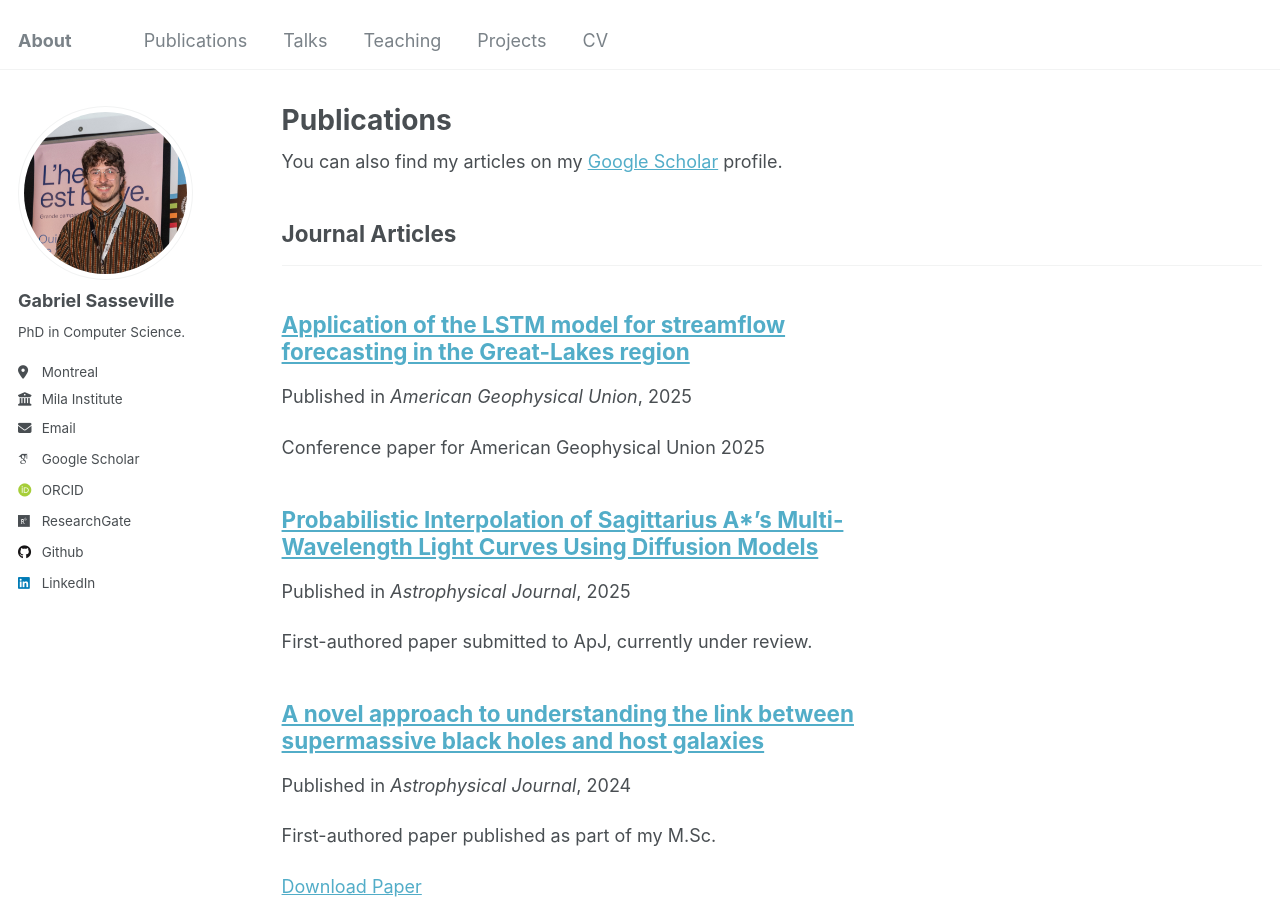
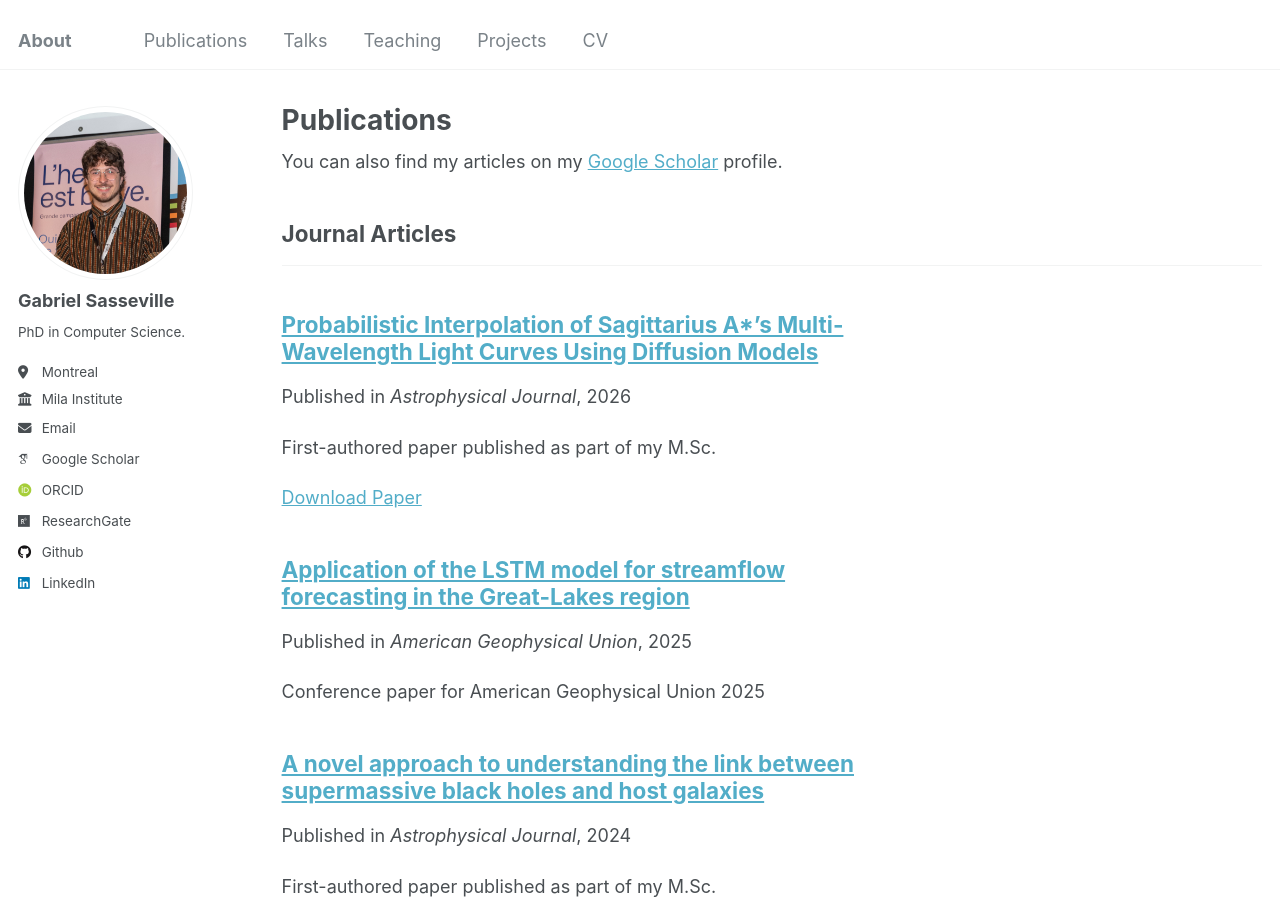
Before and after one commit to GabrielSasseville01/GabrielSasseville01.github.io, a Jekyll site: the page built from _pages/publications.html, in a window 1280 px wide and 900 px high. Built offline with Jekyll 4.4.1, drawn with Linux system fonts in a browser that asks for light colours; some web fonts are replaced.

Commit message:
Updated sgr A paper

```diff
--- a/_publications/sgra.md
+++ b/_publications/sgra.md
@@ -3,9 +3,10 @@ title: "Probabilistic Interpolation of Sagittarius A*'s Multi-Wavelength Light C
 collection: publications
 category: manuscripts
 permalink: /publication/sgra
-excerpt: 'First-authored paper submitted to ApJ, currently under review.'
-date: 2025-08-20
+excerpt: 'First-authored paper published as part of my M.Sc.'
+date: 2026-02-03
 venue: 'Astrophysical Journal'
+paperurl: 'https://iopscience.iop.org/article/10.3847/1538-4357/ae2d15'
 ---
 
 **Abstract**
```
